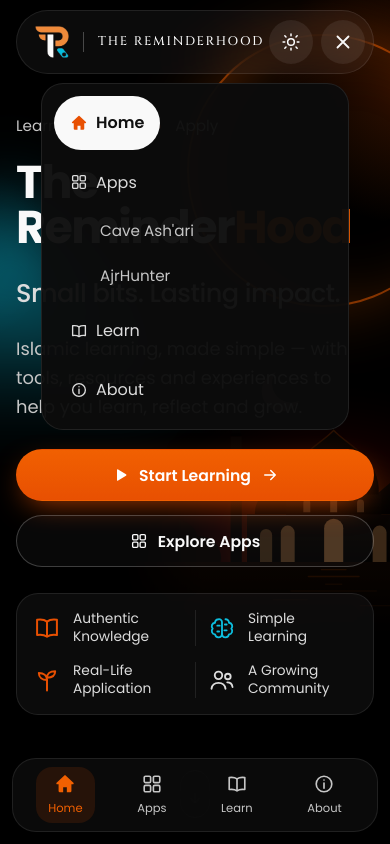
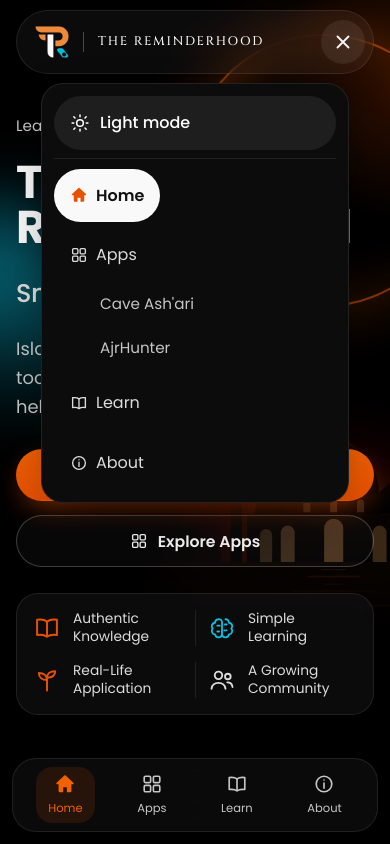
Before and after one commit to thereminderhood-code/TheReminderhoodWebsite, a plain HTML site: page index.html in a window 390 px wide. Both pictures are taken after a click on the button "Open menu". Shown: the top 844 px of the page. Drawn offline with Linux system fonts and the light colour scheme.

Commit message:
Phone menu: light/dark toggle as the first row of the menu
On phones the theme switch now sits at the top of the nav menu with a label
(Light mode / Dark mode) instead of a separate header button; desktop keeps it
in the nav bar. The phone menu panel is now solid so page text doesn't show
through it.

Co-Authored-By: Claude Opus 5.5 <noreply@anthropic.com>
Claude-Session: https://claude.ai/code/session_015xBZtEb9J5RgCQ8CG7L9Lq

```diff
--- a/css/styles.css
+++ b/css/styles.css
@@ -861,7 +861,8 @@ button { font: inherit; color: inherit; cursor: pointer; }
     right: 24px;
     padding: 12px;
     border-radius: var(--radius);
-    background: rgba(var(--panel-rgb), .96);
+    background: rgb(var(--panel-rgb));
+    box-shadow: 0 24px 60px -20px rgba(0, 0, 0, .5);
     border: 1px solid var(--line);
   }
   .site-header.menu-open .nav-links a { padding: 14px 16px; font-size: 1rem; }
@@ -989,3 +990,25 @@ button { font: inherit; color: inherit; cursor: pointer; }
 [data-theme="light"] .theme-btn .i-sun { display: none; }
 [data-theme="light"] .theme-btn .i-moon { display: block; }
 .nav-tools { display: flex; align-items: center; gap: 8px; }
+
+/* Phone menu: the toggle is the first row of the menu instead of a header button */
+.theme-row { display: none; }
+.theme-btn--row .t-dark { display: none; }
+[data-theme="light"] .theme-btn--row .t-light { display: none; }
+[data-theme="light"] .theme-btn--row .t-dark { display: inline; }
+@media (max-width: 900px) {
+  .nav-tools .theme-btn { display: none; }
+  .site-header.menu-open .theme-row { display: block; padding-bottom: 8px; margin-bottom: 4px; border-bottom: 1px solid var(--line); }
+  .theme-btn--row {
+    display: flex;
+    gap: 10px;
+    width: 100%;
+    height: auto;
+    padding: 14px 16px;
+    border-radius: 999px;
+    justify-content: flex-start;
+    background: var(--glass-2);
+    font-size: 1rem;
+    font-weight: 500;
+  }
+}
--- a/index.html
+++ b/index.html
@@ -36,6 +36,7 @@
           <span class="brand-name">The ReminderHood</span>
         </a>
         <ul class="nav-links">
+          <li class="theme-row"><button class="theme-btn theme-btn--row" type="button" aria-label="Switch to light mode" aria-pressed="false"><svg class="i-sun" aria-hidden="true"><use href="/assets/icons.svg#i-sun"/></svg><svg class="i-moon" aria-hidden="true"><use href="/assets/icons.svg#i-moon"/></svg><span class="t-light">Light mode</span><span class="t-dark">Dark mode</span></button></li>
           <li><a href="/" aria-current="page"><svg aria-hidden="true"><use href="/assets/icons.svg#i-home"/></svg>Home</a></li>
           <li class="has-sub"><a href="/apps"><svg aria-hidden="true"><use href="/assets/icons.svg#i-grid"/></svg>Apps</a>
             <ul class="sub" aria-label="Apps">
```
Also changed, not shown: about.html (+1 -0 lines), apps/ajrhunter/index.html (+1 -0 lines), apps/cave-ashari/index.html (+1 -0 lines), apps/index.html (+1 -0 lines), learn.html (+1 -0 lines), 1 other file.
